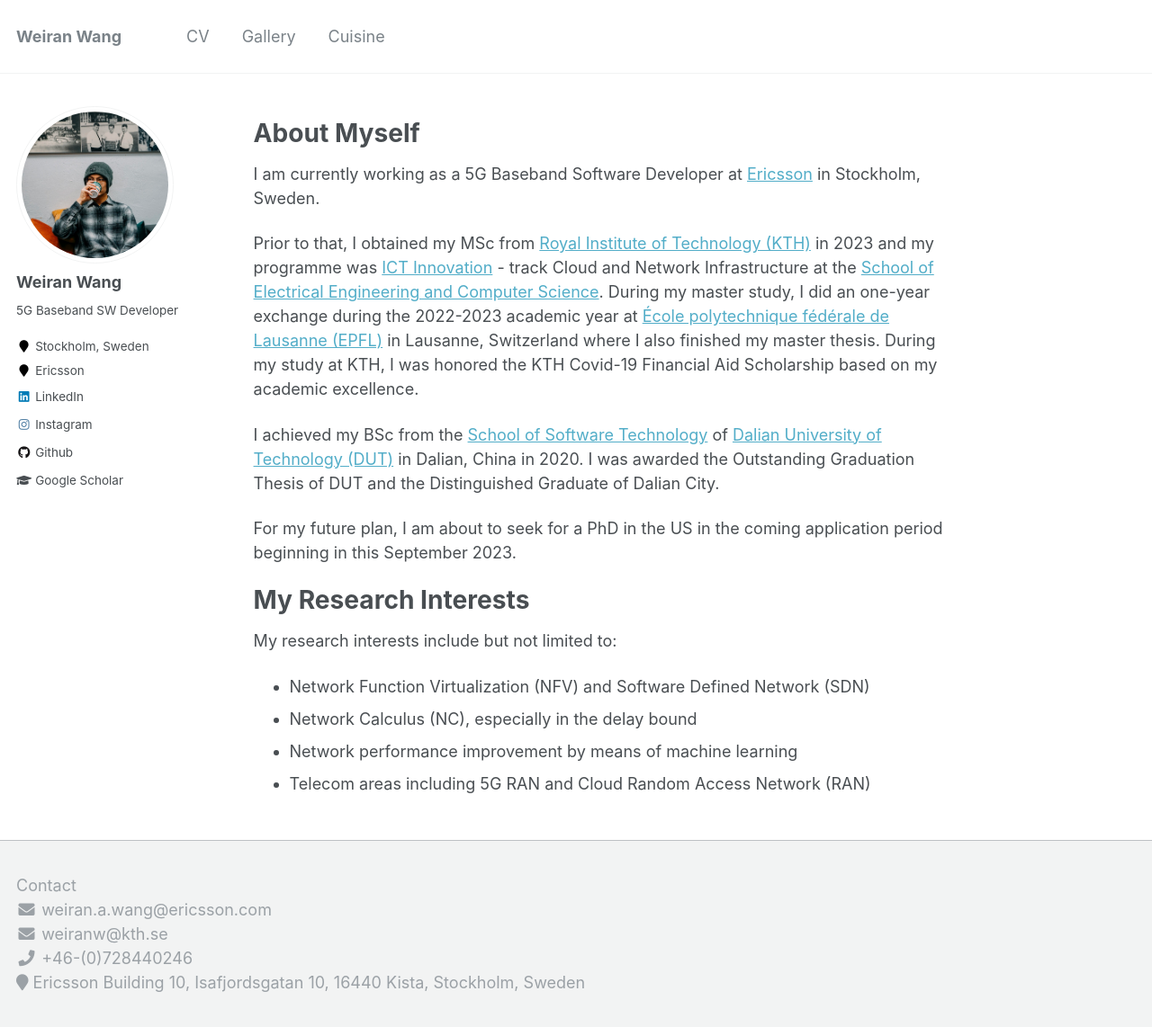
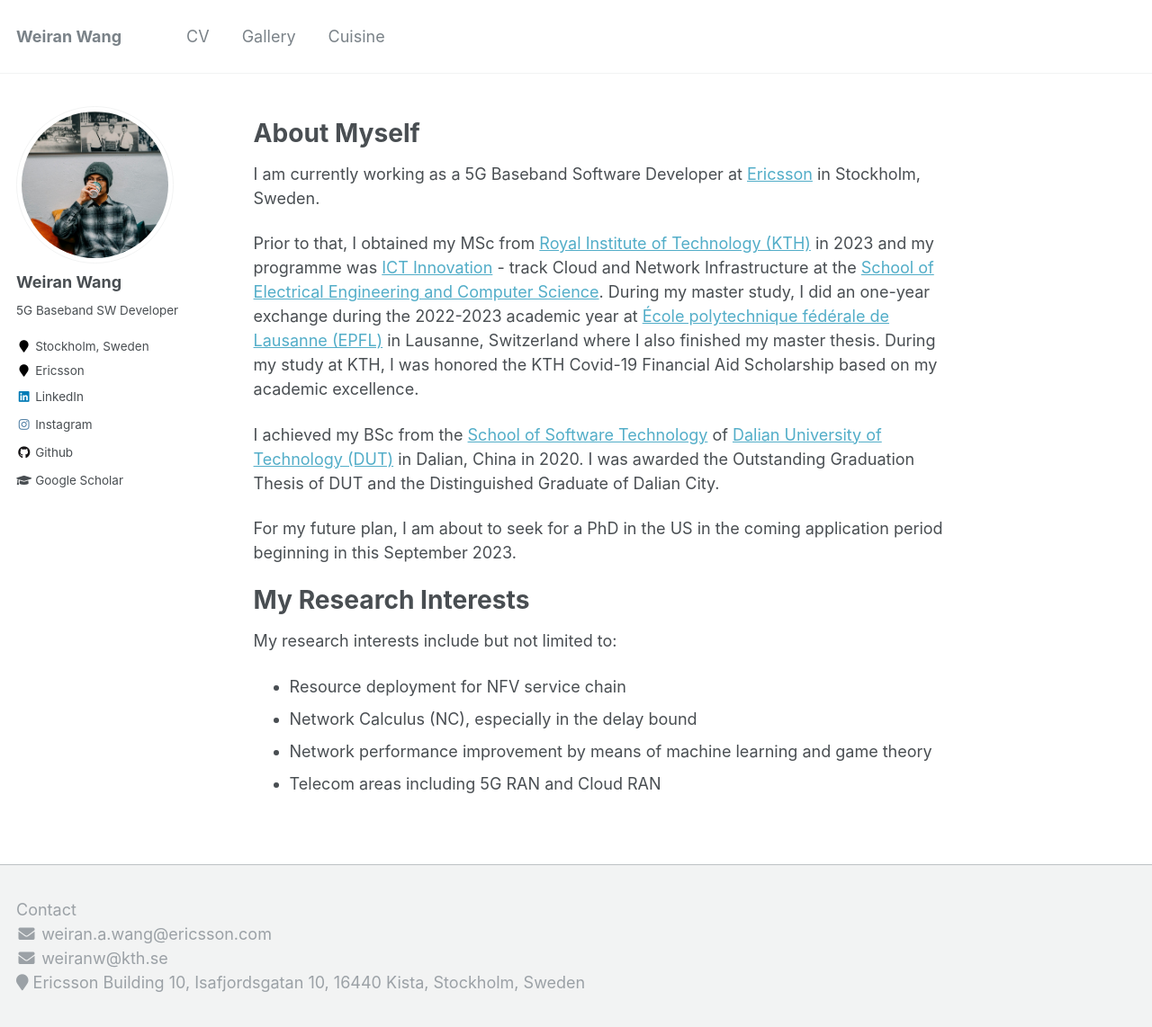
Before and after one commit to wangweiran0129/wangweiran0129.github.io, a Jekyll site: the page built from _pages/about.md, in a window 1280 px wide and 1142 px high. Shown: the whole window at 90% size. Built offline with Jekyll 4.4.1, drawn with Linux system fonts in a browser that asks for light colours.

Commit message:
Update my CV and delete my phone number

```diff
--- a/_includes/footer.html
+++ b/_includes/footer.html
@@ -5,6 +5,4 @@
 <br>
 <i class="fa fa-fw fa-envelope" aria-hidden="true"></i> weiranw@kth.se</a>
 <br>
-<i class="fa fa-fw fa-phone" aria-hidden="true"></i> +46-(0)728440246</a>
-<br>
 <i class="fa fa-map-marker" aria-hidden="true"></i> Ericsson Building 10, Isafjordsgatan 10, 16440 Kista, Stockholm, Sweden</a>
--- a/_pages/about.md
+++ b/_pages/about.md
@@ -22,10 +22,10 @@ My Research Interests
 ======
 My research interests include but not limited to:
 <ul id="research_interest">
- <li> Network Function Virtualization (NFV) and Software Defined Network (SDN) </li>
+ <li> Resource deployment for NFV service chain </li>
  <li> Network Calculus (NC), especially in the delay bound </li>
- <li> Network performance improvement by means of machine learning </li>
- <li> Telecom areas including 5G RAN and Cloud Random Access Network (RAN) </li>
+ <li> Network performance improvement by means of machine learning and game theory </li>
+ <li> Telecom areas including 5G RAN and Cloud RAN </li>
 </ul>
 
 <br>
```
Also changed, not shown: _pages/cv.md (+1 -1 lines), 1 other file.
